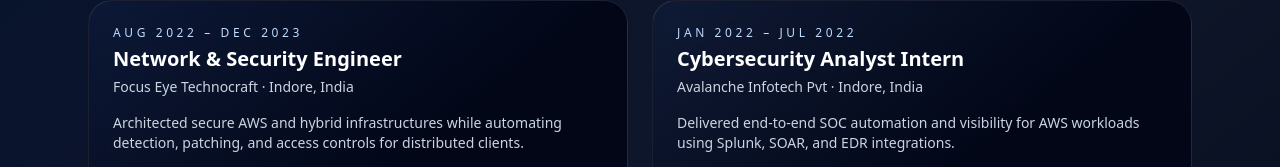
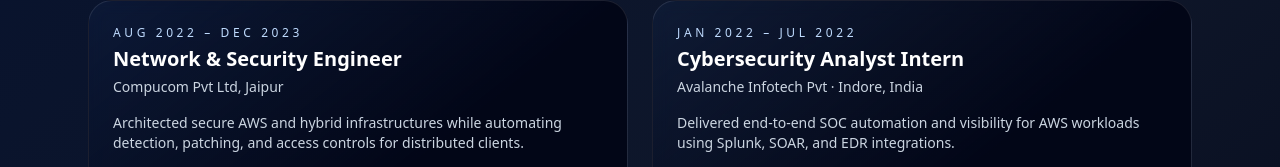
Before and after one commit to asocsam/Portfolio, a React (Vite) app: page / in a window 1280 px wide. Shown: the part 733-900 px from the top of the page. Built offline with nearby package versions, Linux system fonts and the light colour scheme.

Commit message:
minor changes

```diff
--- a/src/content.ts
+++ b/src/content.ts
@@ -160,7 +160,7 @@
 export const experience: ExperienceItem[] = [
   {
     title: 'Network & Security Engineer',
-    organization: 'Focus Eye Technocraft · Indore, India',
+    organization: 'Compucom Pvt Ltd, Jaipur',
     timeframe: 'Aug 2022 – Dec 2023',
     description:
       'Architected secure AWS and hybrid infrastructures while automating detection, patching, and access controls for distributed clients.',
```
